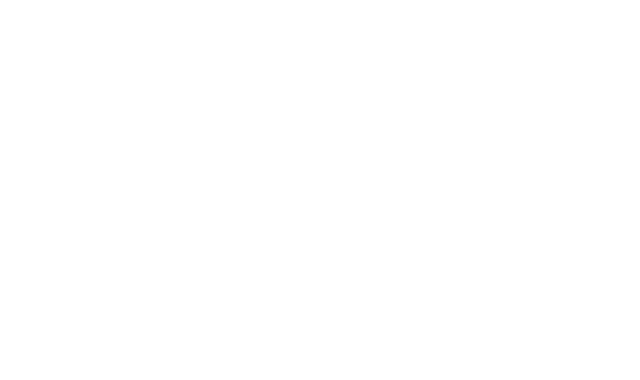
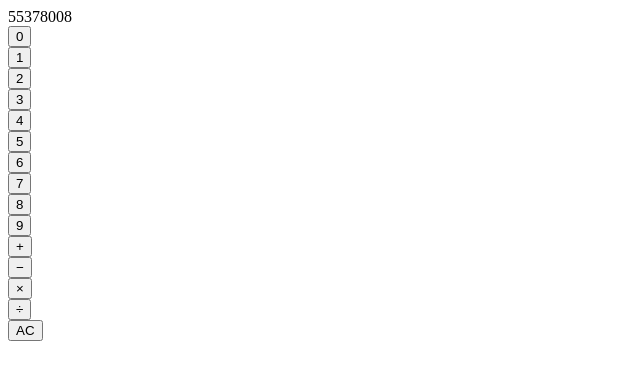
Before and after one commit to e05910879/calculator, a plain HTML site: page index.html in a window 1280 px wide. Shown: the whole page, without its empty margins (0-640 px from the left). Drawn offline with Linux system fonts and the light colour scheme.

Commit message:
Create calculator elements in html

```diff
--- a/index.html
+++ b/index.html
@@ -7,6 +7,28 @@
         <link rel="stylesheet" href="./style.css">
     </head>
     <body>
+        <div id="calculator">
+            <div id="perimeter"></div>
+                <div id="display">55378008</div>
+                <div id="buttons">
+                    <div class="number-button"><button>0</button></div>
+                    <div class="number-button"><button>1</button></div>
+                    <div class="number-button"><button>2</button></div>
+                    <div class="number-button"><button>3</button></div>
+                    <div class="number-button"><button>4</button></div>
+                    <div class="number-button"><button>5</button></div>
+                    <div class="number-button"><button>6</button></div>
+                    <div class="number-button"><button>7</button></div>
+                    <div class="number-button"><button>8</button></div>
+                    <div class="number-button"><button>9</button></div>
+                    <div class="operator-button"><button>&#43</button></div>
+                    <div class="operator-button"><button>&#8722</button></div>
+                    <div class="operator-button"><button>&#215</button></div>
+                    <div class="operator-button"><button>&#247</button></div>
+                    <div class="clear-button"><button>AC</button></div>
+                </div>
+            </div>
+        </div>
         <script src="javascript.js"></script>
     </body>
 </html>
```
